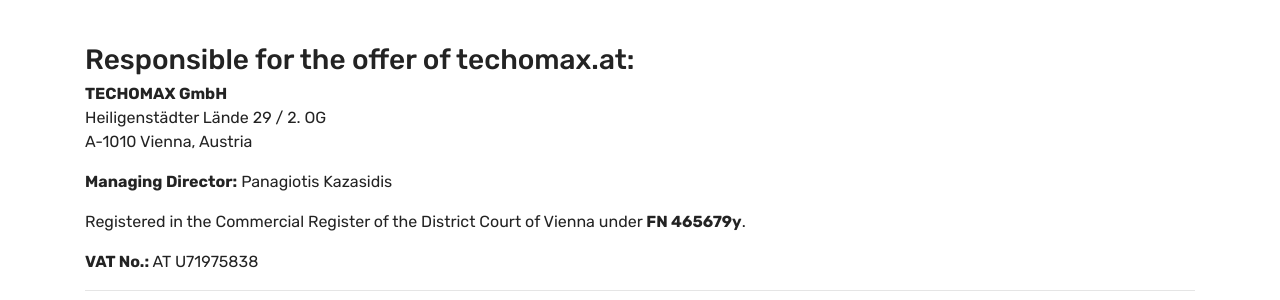
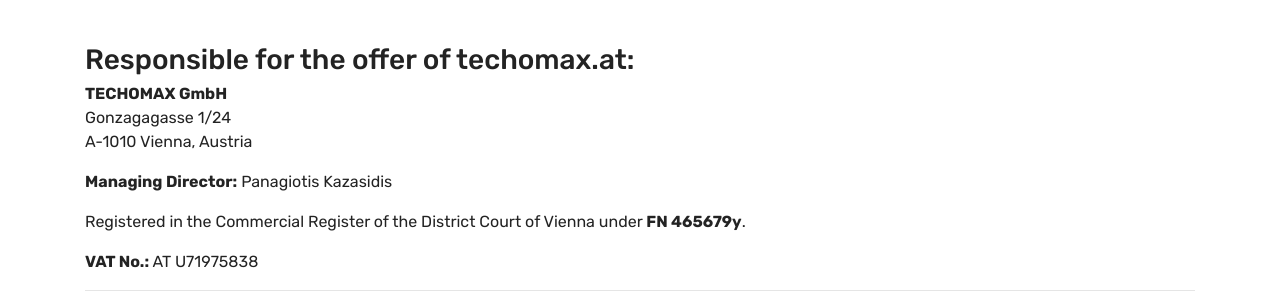
Before and after one commit to techomax/techomax.github.io, a Jekyll site: the page built from en/impressum.html, in a window 1280 px wide and 1331 px high. Shown: the part 363-663 px from the top of the window. Built offline with Jekyll 4.4.1, drawn with Linux system fonts in a browser that asks for light colours; a script that is not in the unit is left out.

Commit message:
Updated Adress everywhere

```diff
--- a/_includes/pages/impressum-en.md
+++ b/_includes/pages/impressum-en.md
@@ -2,7 +2,7 @@
 ### Responsible for the offer of techomax.at:
 
 **TECHOMAX GmbH**
-Heiligenstädter Lände 29 / 2. OG
+Gonzagagasse 1/24
 A-1010 Vienna, Austria
 
 **Managing Director:** Panagiotis Kazasidis
--- a/_includes/pages/impressum.html
+++ b/_includes/pages/impressum.html
@@ -30,7 +30,7 @@
                         <br>
                     </div>
                     <div>TECHOMAX GmbH</div>
-                    <div>Heiligenstädter Lände 29 / 2. OG</div>
+                    <div>Gonzagagasse 1/24</div>
                     <div>A-1010 Wien, Österreich</div>
                     <div><strong><br></strong></div><div><strong>Geschäftsführer:</strong> Panagiotis Kazasidis</div>
                     <div><br></div>
```
Also changed, not shown: _includes/pages/impressum-de.md (+1 -1 lines).
